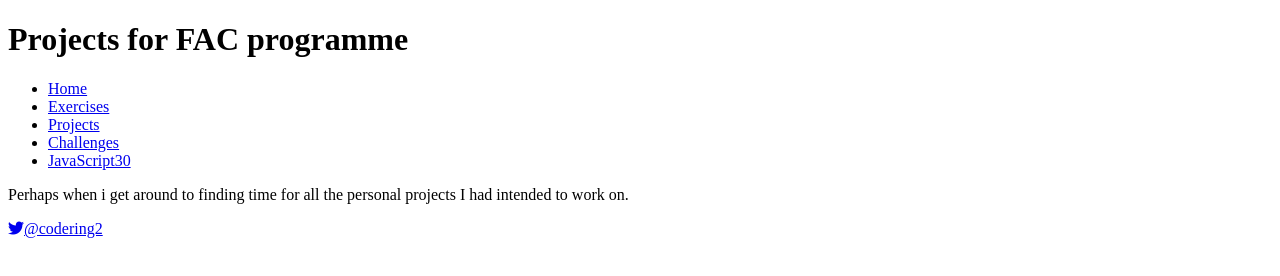
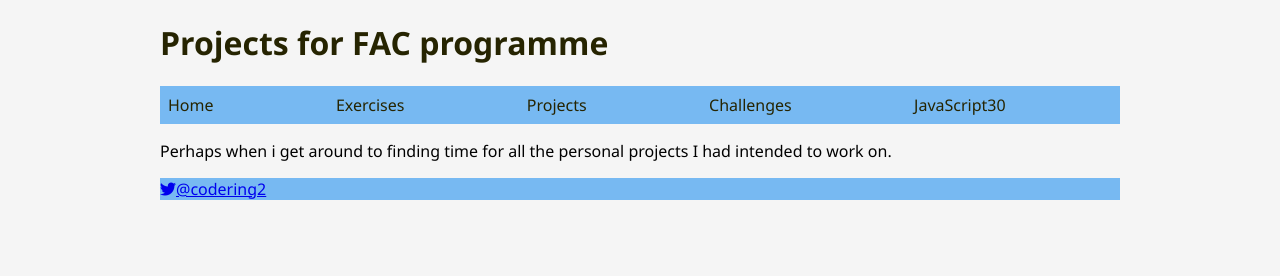
Before and after one commit to sbhatti534602210/facwork, a plain HTML site: page projects/projectsgallery.html in a window 1280 px wide. Drawn offline with Linux system fonts and the light colour scheme; the site is published under a folder, as on GitHub Pages, so addresses that start at the root find nothing.

Commit message:
Links were not referenced properly

```diff
--- a/projects/projectsgallery.html
+++ b/projects/projectsgallery.html
@@ -5,8 +5,8 @@
     <meta http-equiv="X-UA-Compatible" content="IE=edge" />
     <meta name="viewport" content="width=device-width, initial-scale=1.0" />
     <title>Projects Gallery</title>
-    <link href="/css/mainstyle.css" rel="stylesheet" />
-    <link rel="icon" type="image/png" href="/media/workspace.png" />
+    <link href="../css/mainstyle.css" rel="stylesheet" />
+    <link rel="icon" type="image/png" href="../media/workspace.png" />
     <script
       src="https://kit.fontawesome.com/f9ad104398.js"
       crossorigin="anonymous"
@@ -20,9 +20,9 @@
           <li><a href="../index.html">Home</a></li>
           <li><a href="../index.html#exercises">Exercises</a></li>
 
-          <li><a href="/projects/projectsgallery.html">Projects</a></li>
-          <li><a href="/sb-challenges/forloop.html">Challenges</a></li>
-          <li><a href="/javascript30/js30exercises.html">JavaScript30</a></li>
+          <li><a href="../projects/projectsgallery.html">Projects</a></li>
+          <li><a href="../sb-challenges/codechallenges.html">Challenges</a></li>
+          <li><a href="../javascript30/js30exercises.html">JavaScript30</a></li>
         </ul>
       </nav>
     </header>
```
Also changed, not shown: index.html (+1 -1 lines), javascript30/js30exercises.html (+4 -4 lines), projects/formpractice.html (+5 -5 lines), sb-challenges/codechallenges.html (renamed from sb-challenges/forloop.html, +1 -1 lines).
